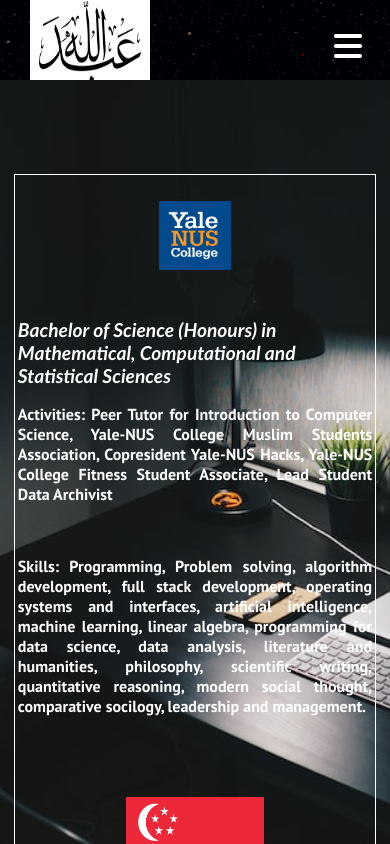
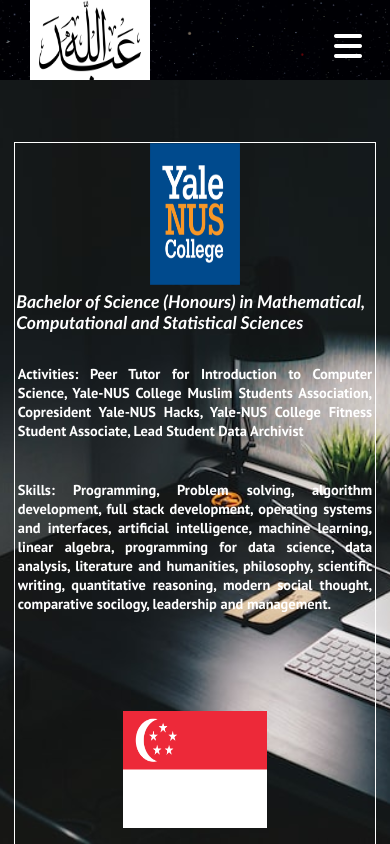
Before and after one commit to Muhammad18557/Perosnal-Website, a React (Create React App) app: page /education in a window 390 px wide. Shown: the top 844 px of the page. Built offline with nearby package versions, Linux system fonts and the light colour scheme.

Commit message:
made education page responsive

```diff
--- a/src/Components/Body/Education/Education.css
+++ b/src/Components/Body/Education/Education.css
@@ -36,15 +36,16 @@
     display: flex;
     align-items: flex-start;
     justify-content: center;
-    width: 20%;
+    width: 17%;
     height: 90%;
     margin: 0;
 }
 
 
 .college-logo {
-    width: 90%;
-    object-fit: contain; /* Add this line */
+    margin-top: 0;
+    padding-top: 0;
+    width: 85%;
 }
 
 
@@ -56,16 +57,20 @@
 /* Country Logo */
 
 .country-logo-container {
+    width: 17%;
     height: 100%;
-    width: 25%;
+
 }
 .flag-container {
-    height: 60%;
+    height: 63%;
+    display: flex;
+    align-items: center;
+    justify-content: right;
 }
 
 .country-logo {
-    width: 80%;
-    object-fit: fill;
+    width: 90%;
+    height: 100%;
 }
 
 .country-logo:hover {
@@ -73,11 +78,10 @@
     transition: transform 0.5s ease-in-out;
 }
 
-
-/* duration and time taken*/
 .duration {
+    margin-top: 1rem;
     width: 100%;
-    height: 12%;
+    height: 20%;
     font-size: 1rem;
     font-weight: 600;
     color: #fff;
@@ -88,7 +92,7 @@
 
 .timetaken {
     width: 100%;
-    height: 13%;
+    height: 17%;
     font-size: 1rem;
     font-weight: 600;
     color: #fff;
@@ -104,7 +108,7 @@
     display: flex;
     flex-direction: column;
     align-items: center;
-    width: 60%;
+    width: 66%;
     margin: 0;
     padding: 0;
     height: 100%;
@@ -135,7 +139,7 @@
 .activities,
 .skills {
   font-size: 1.1rem;
-  height: 35%;
+  height: 40%;
   width: 100%;
   display: flex;
   flex-direction: column;
@@ -146,84 +150,15 @@
 
 .skills {
   align-items: flex-end;
-  height: 65%;
+  height: 60%;
   justify-content: flex-end;
 }
 
 
 
-@media screen and (max-width: 1360px) {
-
-    .yale-nus-college,
-    .yale-university,
-    .ubc,
-    .aitchison-college {
-        width: 90vw;
-    }
-
-    .college-logo-container {
-        width: 18%;
-    }
-    .college-logo {
-        width: 90%;
-        height: 75%;
-
-    }
-
-    .college-text {
-        width: 65%;
-        height: 100%;
-        padding-left: 0;
-    }
-
-    .country-logo-container {
-        width: 19%;
-        height: 100%;
-        display: flex;
-        justify-content: space-between;
-        flex-direction: column;
-
-    }
-
-    .country-logo {
-        width: 100%;
-        margin: 0;
-        object-fit: fill;
-    }
-
-    .degree {
-        width: 100%;
-        font-size: 1.15rem;
-        height: 17%;
-    }
-
-    .activities,
-    .skills {
-        font-size: 1rem;
-        height: 45%;
-    }
-
-    .skills {
-        height: 60%;
-    }
-    .activities {
-        margin-top: 1rem;
-    }
-}
 
 
-
-@media screen and (max-width: 1190px) {
-
-        .yale-nus-college,
-        .yale-university,
-        .ubc,
-        .aitchison-college {
-            width: 95vw;
-        }
-}
-
-@media screen and (max-width: 1080px) {
+@media screen and (max-width: 1180px) {
 
     .yale-nus-college,
     .yale-university,
@@ -233,32 +168,19 @@
         width: 95vw;
         height: 38vh;
     }
-
-    .yale-nus-college{
-        margin-top: 4rem;
+    .flag-container {
+        height: 55%;
     }
-    .college-logo {
-        width: 90%;
-        border-radius: 0;
-        height: 60%;
-    }
-    .country-logo {
-        width: 100%;
-        height: 60%;
-    }
-    .duration, .activities, .skills {
-        font-size: 0.9rem;
-    }
-
 }
 
-@media screen and (max-width: 880px) {
+
+@media screen and (max-width: 950px) {
 
     .yale-nus-college,
     .yale-university,
     .ubc,
     .aitchison-college {
-        height: 38vh;
+        height: 40vh;
 
     }
     .college-logo-container {
@@ -266,13 +188,30 @@
         height: 80%;
     }
     .country-logo-container {
-        width: 20%;
+        width: 18%;
+    }
+    .flag-container{
+        height: 45%;
+        width: 100%;
+        display: flex;
+        align-items: center;
+        justify-content: right;
     }
     .country-logo {
         width: 100%;
     }
-    .activities {
+    .activities, .skills {
         margin-top: 0;
+        font-size: 0.95rem;
+        height: 37%;
+    }
+    .skills {
+        height: 63%
+    }
+    .degree {
+        width: 100%;
+        font-size: 1.1rem;
+        height: 17%;
     }
 
 }
@@ -284,6 +223,7 @@
     .ubc,
     .aitchison-college {
         height: 42vh;
+
     }
     .college-logo-container {
         width: 20%;
@@ -297,10 +237,10 @@
         font-size: 0.9rem;
     }
     .duration {
-        font-size: 0.7rem;
+        font-size: 0.75rem;
     }
    .timetaken {
-        font-size: 0.9rem;
+        font-size: 0.75rem;
     }
     .country-logo-container {
         width: 20%;
@@ -312,15 +252,23 @@
     .activities {
         margin-top: 0;
     }
+    .flag-container{
+        height: 40%;
+        width: 100%;
+        display: flex;
+        align-items: center;
+        justify-content: right;
+    }
 
 }
 
-@media screen and (max-width: 650px) {
+@media screen and (max-width: 600px) {
 
     .yale-nus-college,
     .yale-university,
     .ubc,
     .aitchison-college {
+        display: flex;
         height: 90vh;
         width: 93vw;
         flex-direction: column;
@@ -328,61 +276,57 @@
         align-items: center;
         border: 1px solid #fff;
         margin-bottom: 2rem;
+        flex-grow: 1;
 
     }
     .college-logo-container {
         width: 100%;
-        height: 25%;
-        margin-bottom: 1rem;
+        height: 20%;
     }
     .college-logo {
-        width: 20%;
+        width: 25%;
         height: 100%;
     }
     .college-text {
         width: 100%;
+        height: 60%;
         margin: 0;
-        padding: 0.2rem;
+        padding: 0.1rem;
+        padding-top: 0.4rem;
     }
     .degree {
-        font-size: 1.2rem;
-        height: 20%;
-        width: 100%;
-        margin-top:0.2rem;
+        font-size: 1.1rem;
+        max-height: 20%;
     }
     .activities-and-skills {
         width: 100%;
-        height: 90%;
-    }
-    .activities, .skills {
-        font-size: 1rem;
-        height: 40%;
-        width: 100%;
+        max-height: 60%;
+        padding: 0.1rem;
+        margin-bottom: 0;
+        padding-bottom: 0;
     }
     .country-logo-container {
         width: 100%;
-        height: 28%;
+        max-height: 25%;
+        min-height: 20%;
         display: flex;
         flex-direction: column;
-        justify-content: center;
-        align-items: center;
     }
     .flag-container {
+        height: 65%;
         width: 100%;
-        height: 75%;
         display: flex;
         align-items: center;
         justify-content: center;
     }
     .country-logo {
-        width: 38%;
+        width: 40%;
         height: 100%;
-        object-fit: fill;
     }
-    .timetaken, .duration {
-        font-size: 0.8rem;
+    .duration, .timetaken {
+        font-size: 0.9rem;
+        max-height: 15%;
         width: 100%;
-        height: 12.5%;
         text-align: center;
     }
 }
```
